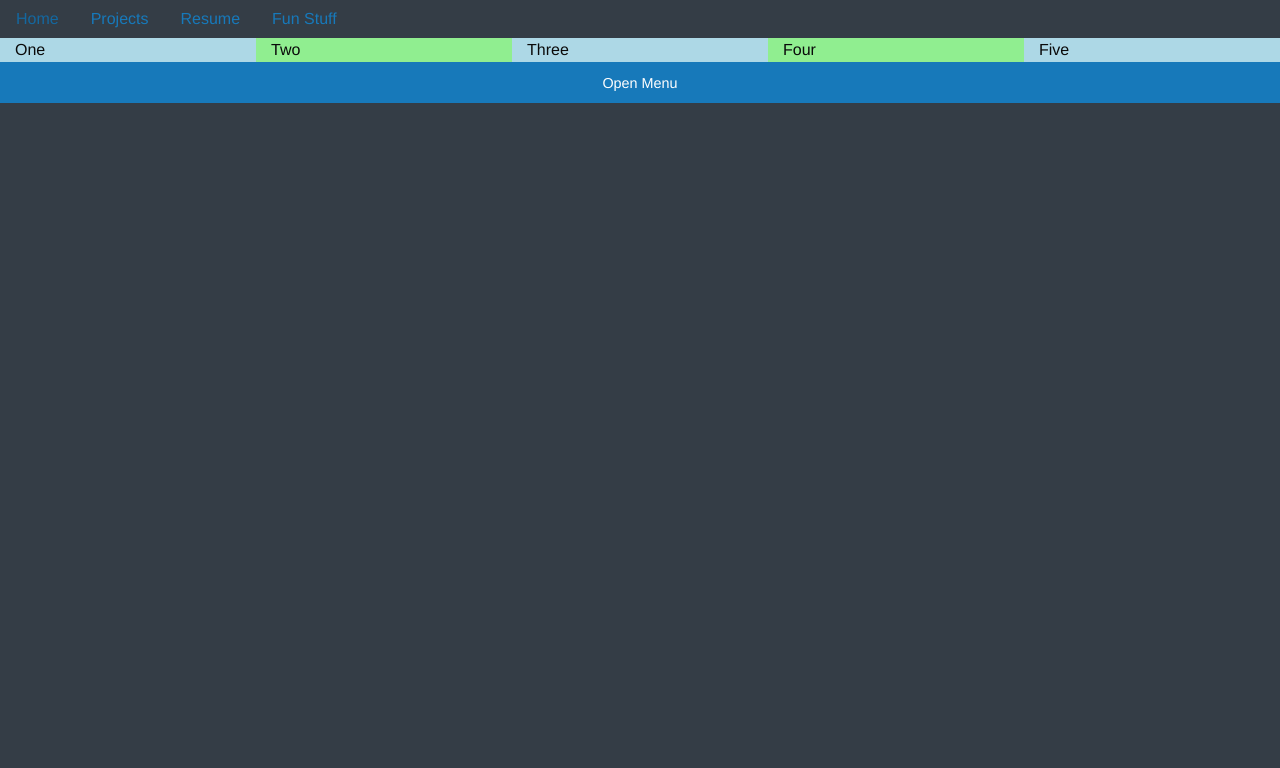
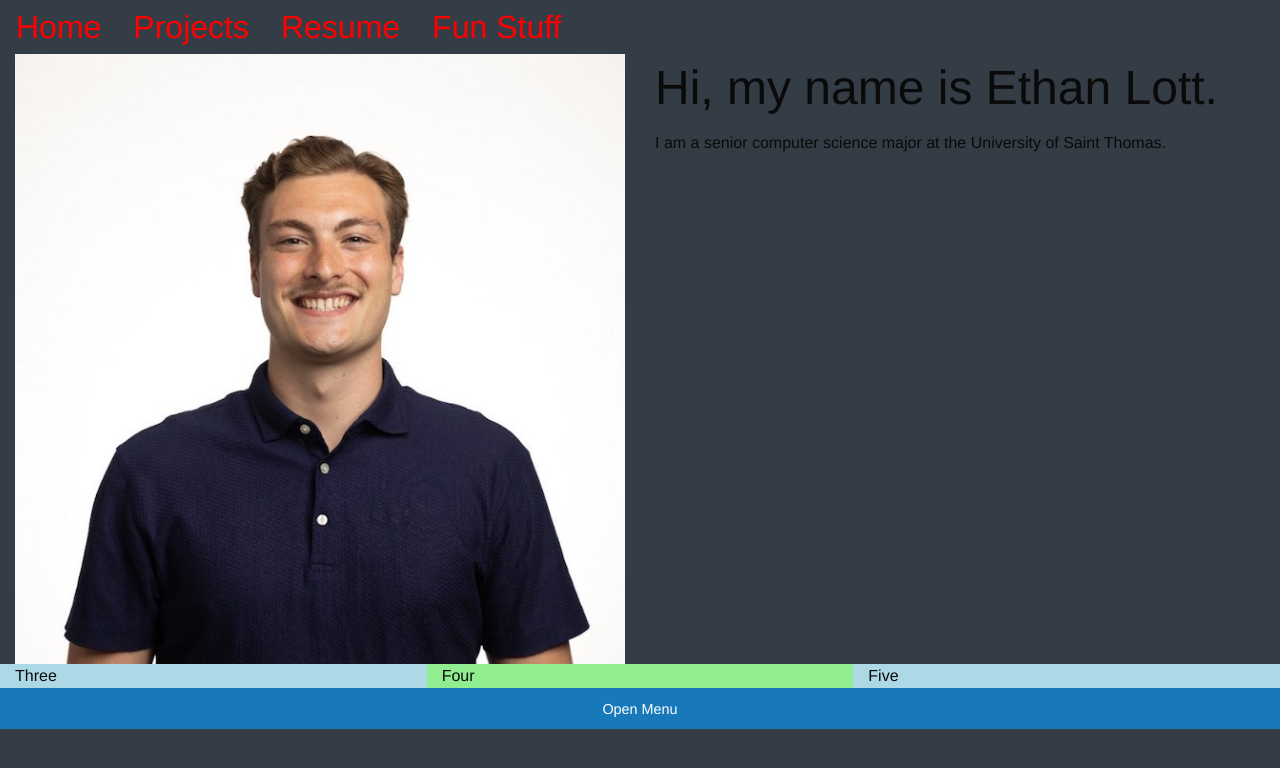
Before and after one commit to ethan-lott01/CISC375-assignment1, a plain HTML site: page index.html in a window 1280 px wide. Drawn offline with nearby package versions, Linux system fonts and the light colour scheme.

Commit message:
Added headshot, text, and some css

```diff
--- a/css/portfolio.css
+++ b/css/portfolio.css
@@ -4,3 +4,16 @@
 body {
 background-color: #343D46;
 }
+
+a {
+    color: black;
+}
+
+.navigation-bar a {
+    color: red;
+    font-size: 2rem;
+}
+
+#headshot {
+    /*border-radius: 50%; ASK IF YOU CAN USE THIS IT LOOKS DOPE*/
+}
--- a/index.html
+++ b/index.html
@@ -31,7 +31,7 @@
 
                 <!-- `grid-x` represents a row -->
                 <div class="grid-x grid-padding-x">
-                    <div class="Navigation Bar">
+                    <div class="navigation-bar">
                         <!-- Navigation Bar -->
                         <div class="cell hide-for-small-only large-12">
                             <ul class="horizontal menu">
@@ -45,8 +45,15 @@
                 </div>
 
                 <div class="grid-x grid-padding-x">
-                    <div class="cell large-auto" style="background-color: #ADD8E6;">One</div>
-                    <div class="cell large-auto" style="background-color: #90EE90;">Two</div>
+
+                    <!-- Headshot Image -->
+                    <div class="cell small-12 large-6">
+                        <img id="headshot" src="Headshot.jpeg" alt="Ethan Lott's Headshot Photograph">
+                    </div>
+                    <div class="cell small-12 large-6">
+                        <h1>Hi, my name is Ethan Lott.</h1>
+                        <p>I am a senior computer science major at the University of Saint Thomas. </p>
+                    </div>
                     <div class="cell large-auto" style="background-color: #ADD8E6;">Three</div>
                     <div class="cell large-auto" style="background-color: #90EE90;">Four</div>
                     <div class="cell large-auto" style="background-color: #ADD8E6;">Five</div>
```
